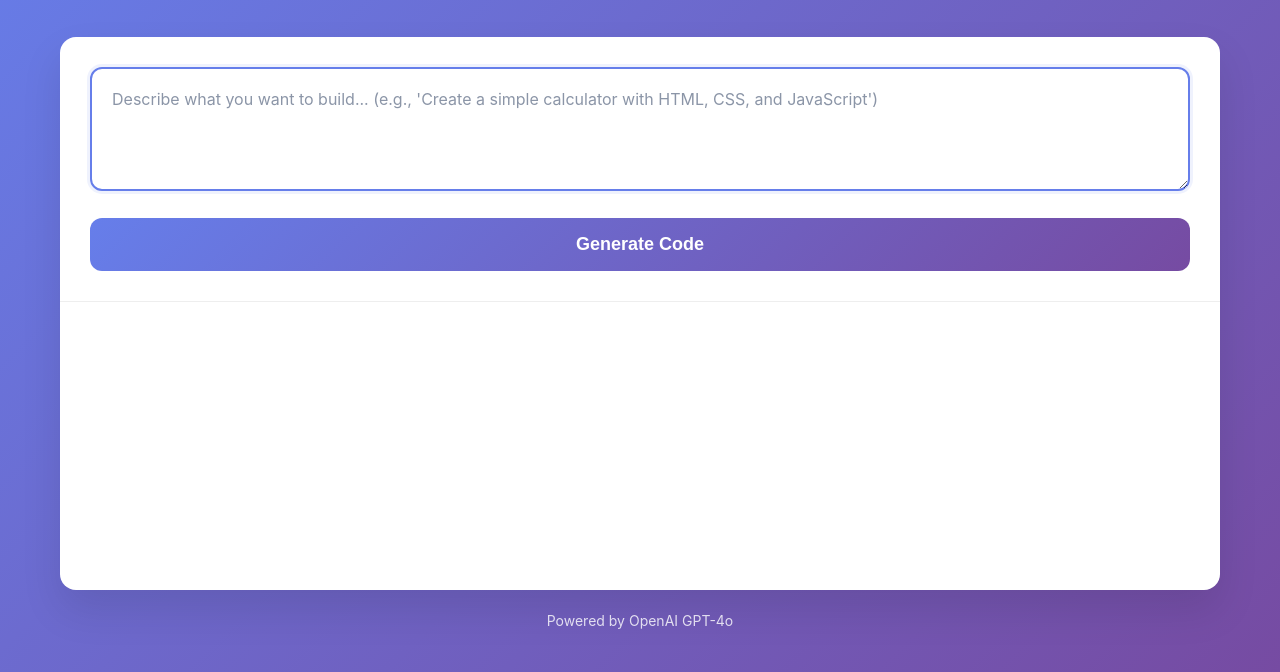
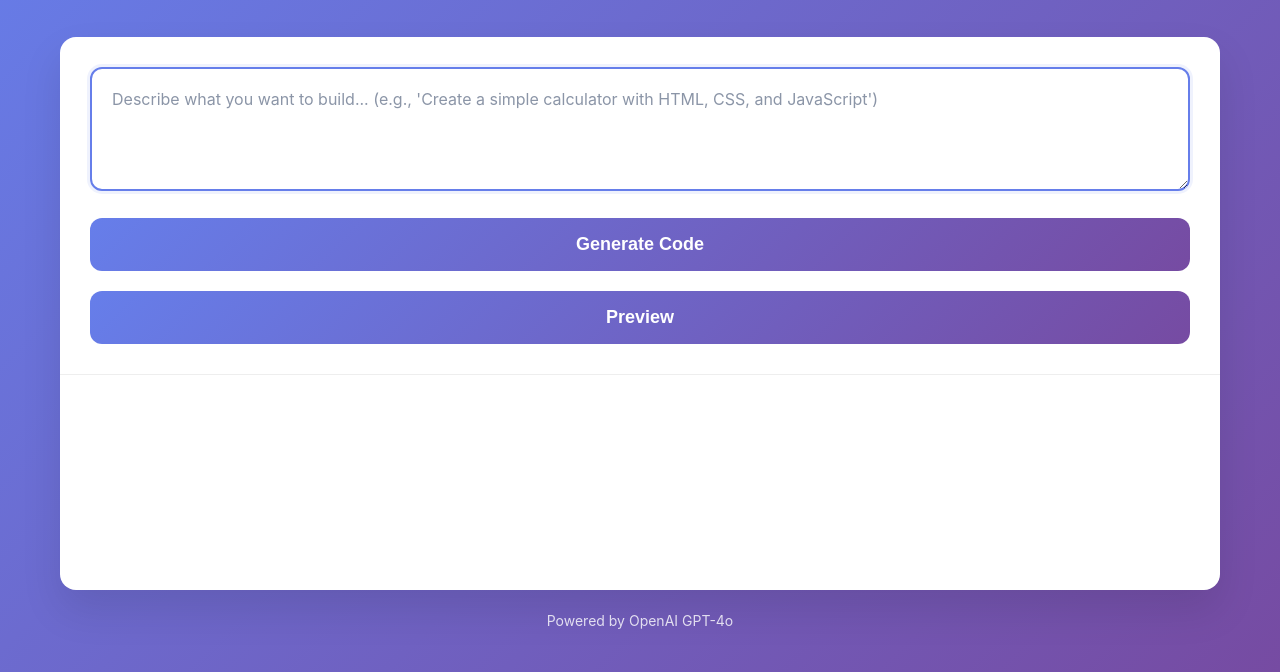
Before and after one commit to Bitpart999/bitpart, a website: page public/index.html in a window 1280 px wide. Shown: the part 128-800 px from the top of the page. Drawn offline with Linux system fonts and the light colour scheme.

Commit message:
Update index.html

```diff
--- a/public/index.html
+++ b/public/index.html
@@ -21,6 +21,7 @@
                     rows="4"
                 ></textarea>
                 <button id="generateBtn" class="generate-btn">Generate Code</button>
+                <button id="previewBtn" class="preview-btn">Preview</button>
             </div>
 
             <div id="loadingIndicator" class="loading hidden">
```
